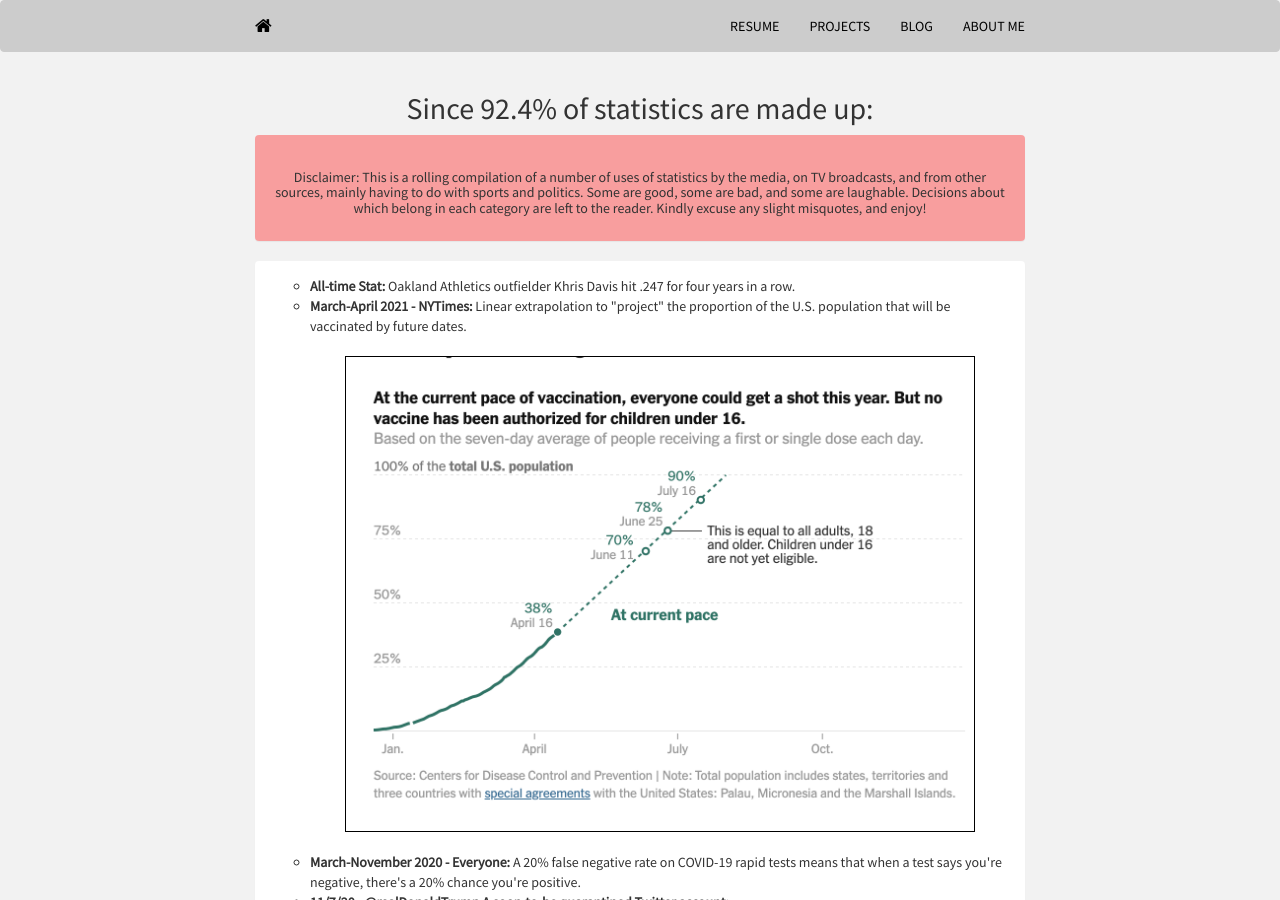
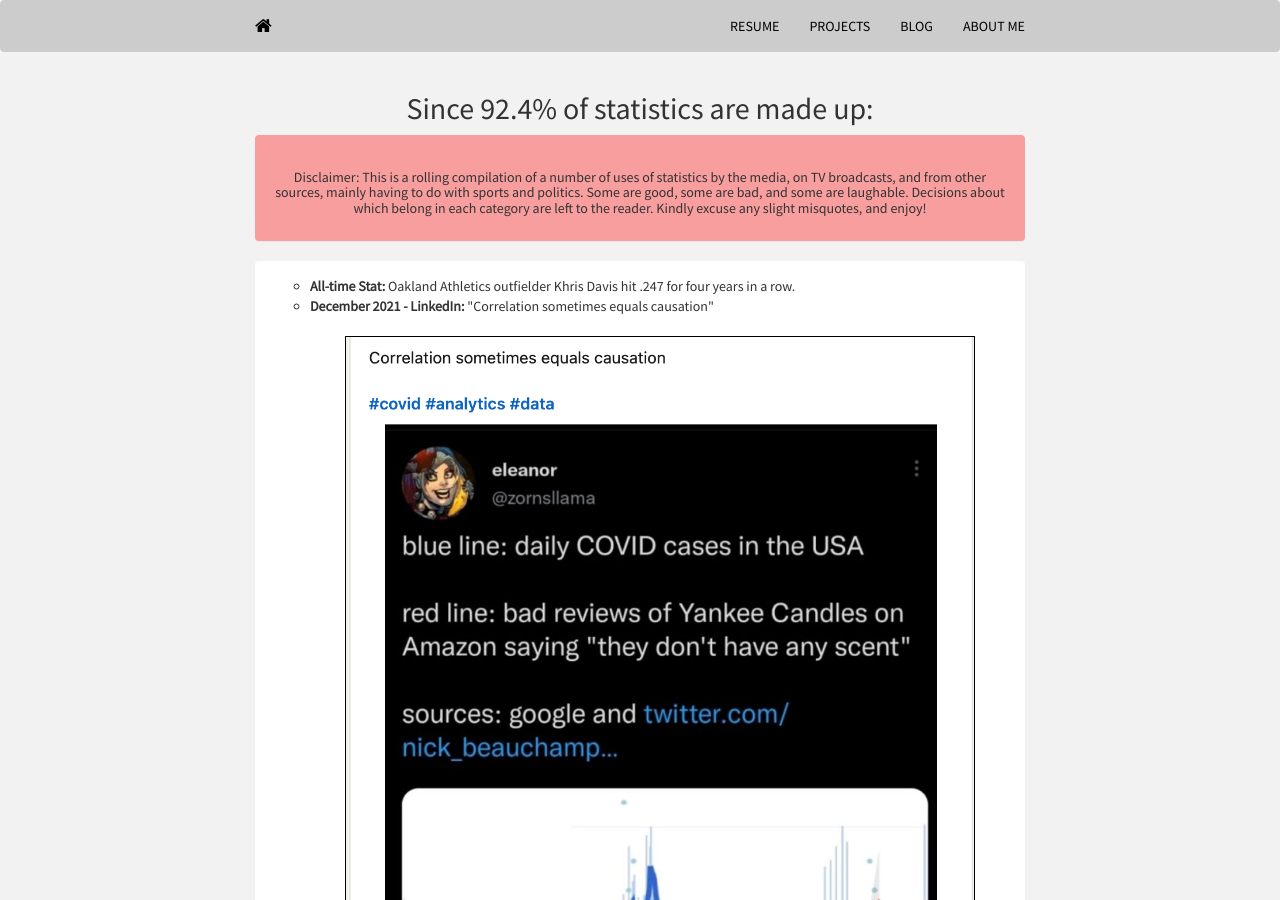
Before and after one commit to mrkaye97/mrkaye97.github.io, a Jekyll site: the page built from stats.html, in a window 1280 px wide and 900 px high. Built offline with Jekyll 4.4.1, drawn with Linux system fonts in a browser that asks for light colours; nearby versions of some CDN libraries; comment, search, counter and statistics services are not loaded.

Commit message:
a new bad stat!

```diff
--- a/stats.html
+++ b/stats.html
@@ -32,6 +32,12 @@ Title: Random Stuff
 	    		<div class="panel-body">
 					<ul style="list-style-type:circle">
 					  <li><b>All-time Stat:</b> Oakland Athletics outfielder Khris Davis hit .247 for four years in a row.
+					  <li><b>December 2021 - LinkedIn:</b> "Correlation sometimes equals causation" <br><br>
+
+							<center>
+								<img style='border:1px solid #000000' src="/photos/linkedin-correlation-causation.png" alt="Correlation Causation" width="90%">
+								</center>
+								<br>
 					  <li><b>March-April 2021 - NYTimes:</b> Linear extrapolation to "project" the proportion of the U.S. population that will be vaccinated by future dates. <br><br>
 
 							<center>
```
Also changed, not shown: photos/linkedin-correlation-causation.png (added).
